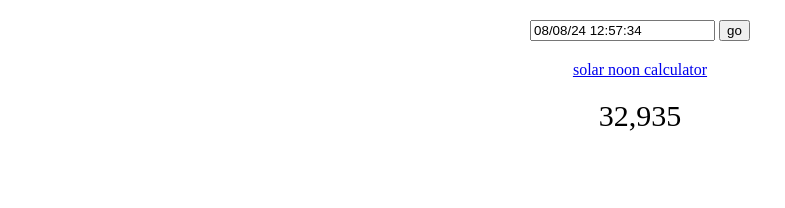
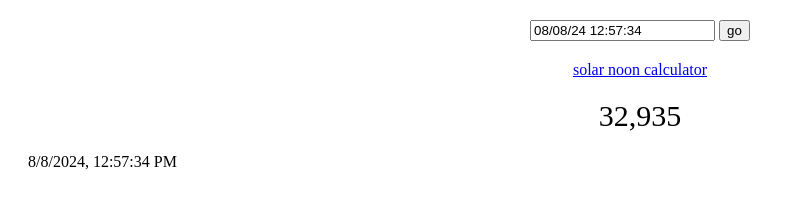
Before and after one commit to olnog/olnog.github.io, a plain HTML site: page anathem/clock.html in a window 1280 px wide. Both pictures are taken after a click on the button "go". Shown: the whole page, without its empty margins (0-785 px from the left). Drawn offline with nearby package versions, Linux system fonts and the light colour scheme.

Commit message:
clock change

```diff
--- a/anathem/clock.html
+++ b/anathem/clock.html
@@ -59,7 +59,7 @@
                 time -= Math.round(time / 100000) * 100000;
             }
             setInterval (poop, 864);
-
+            reset(false);
         }
 
         function typing(e){
```
